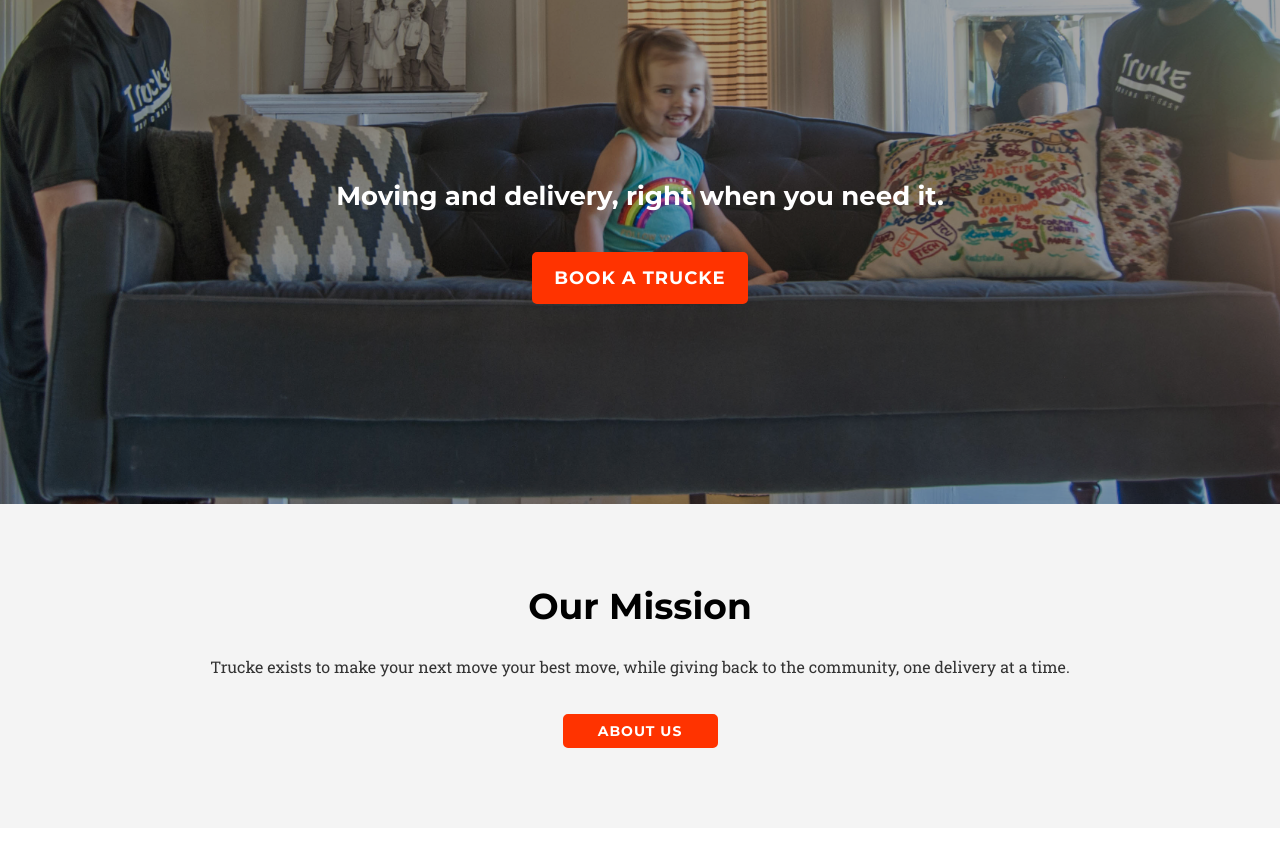
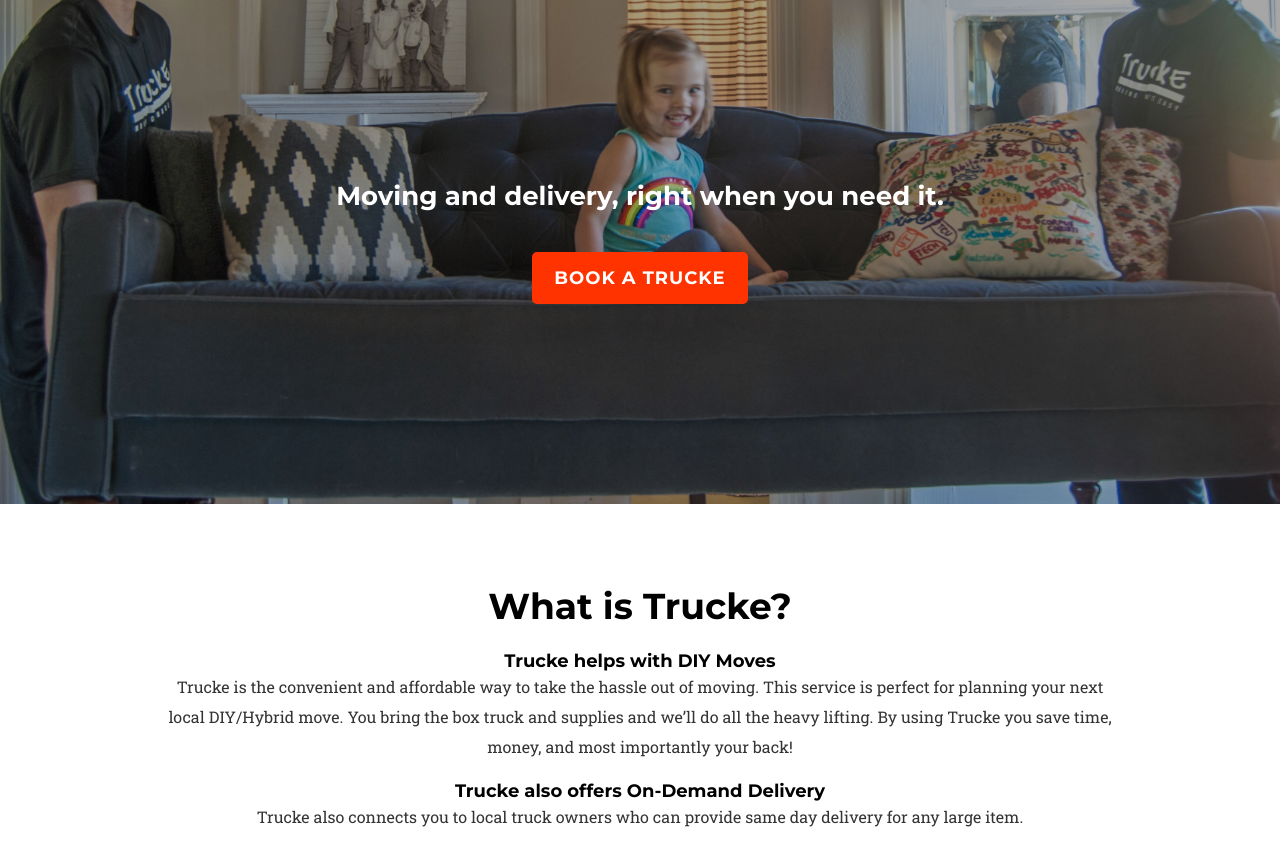
Before and after one commit to maslowproject/website2, a plain HTML site: page index.html in a window 1280 px wide. Shown: the part 90-952 px from the top of the page. Drawn offline with nearby package versions, Linux system fonts and the light colour scheme; a web font is replaced by a local one.

Commit message:
what is trucke section

```diff
--- a/css/custom.css
+++ b/css/custom.css
@@ -653,3 +653,7 @@ section h3.section-subheading {
 .inline-image-right ul li {
   margin-bottom: 15px;
 }
+
+section.contact-thirds, section.trucke-pals, section.trucke-pals-2 {
+  background: #f4f4f4;
+}
--- a/css/theme-rocklobster.css
+++ b/css/theme-rocklobster.css
@@ -281,10 +281,10 @@ section.pad-large {
 section.duplicatable-content {
   padding-bottom: 40px;
 }
+section:nth-of-type(even) {
+  background: #f4f4f4;
+}
 section:nth-of-type(odd) {
-  background: #f4f4f4;
-}
-section:nth-of-type(even) {
   background: #ffffff;
 }
 .no-pad {
--- a/index.html
+++ b/index.html
@@ -106,6 +106,35 @@
 					</div>
 				</div>
 			</header>
+
+            <section class="text-banner">
+				<div class="container text-center">
+					<div class="row">
+						<div class="col-sm-12">
+							<h1 class="center-block">What is Trucke?</h1>
+						</div>
+					</div>
+					<div class="row">
+						<div class="col-sm-10 col-sm-offset-1">
+                            <h4>Trucke helps with DIY Moves</h4>
+							<p class="lead">
+								Trucke is the convenient and affordable way to take the hassle out of moving. This
+
+service is perfect for planning your next local DIY/Hybrid move. You bring the box
+
+truck and supplies and we’ll do all the heavy lifting. By using Trucke you save time,
+
+money, and most importantly your back!
+							</p>
+
+                            <h4>Trucke also offers On-Demand Delivery</h4>
+                            <p class="lead">Trucke also connects you to local truck
+
+owners who can provide same day delivery for any large item.</p>
+						</div>
+					</div>
+				</div>
+			</section>
 
 			<section class="text-banner">
 				<div class="container text-center">
```
Also changed, not shown: be-a-pal.html (+1 -1 lines).
